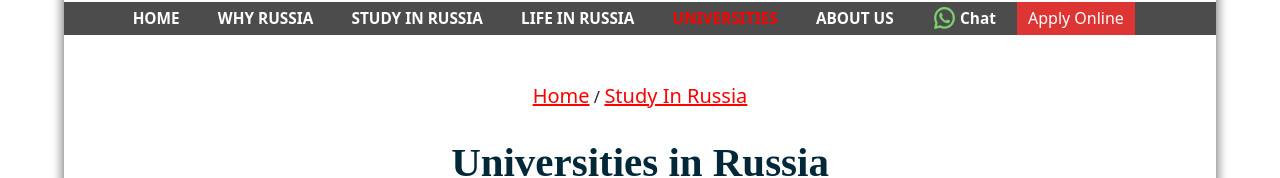
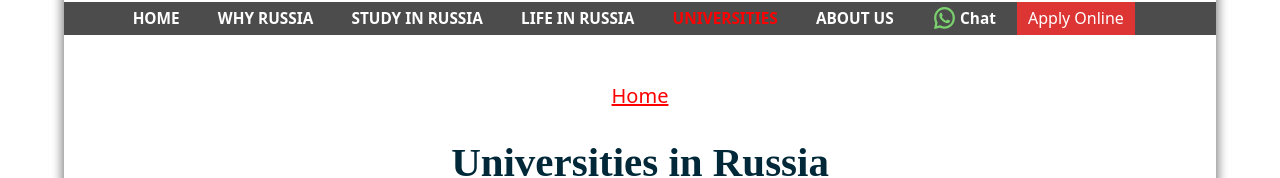
Before and after one commit to Brahmasura/tnxs, a React (Create React App) app: page /GradTesting/universities in a window 1280 px wide. Shown: the part 310-488 px from the top of the page. Built offline with nearby package versions, Linux system fonts and the light colour scheme; a web font is replaced by a local one.

Commit message:
the universityIntro studyInrussia link removed

```diff
--- a/src/Pages/Universities/Components/UniversitiesIntro/UniversitiesIntro.js
+++ b/src/Pages/Universities/Components/UniversitiesIntro/UniversitiesIntro.js
@@ -12,10 +12,7 @@ const UniversitiesIntro = () => {
           <NavLink to={"/"} onClick={() => handleLinkClick(0)}>
             Home
           </NavLink>
-          <p className={style.slash}> / </p>
-          <NavLink to={"/whyRussia"} onClick={() => handleLinkClick(2)}>
-            Study In Russia
-          </NavLink>
+
         </div>
 
 
```
